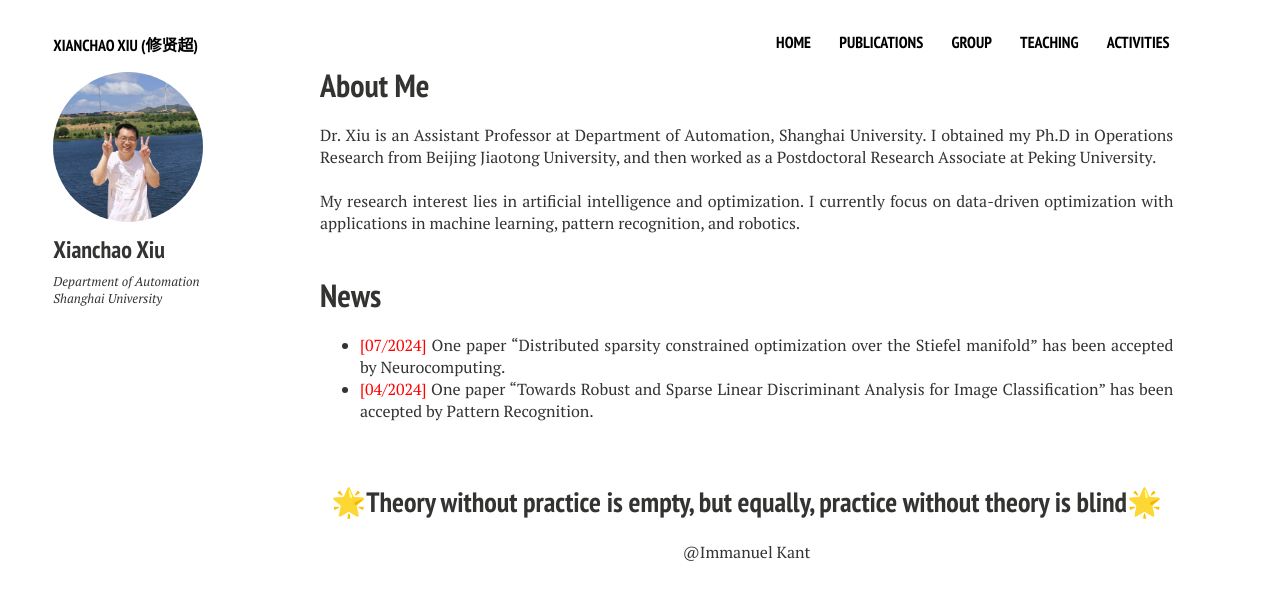
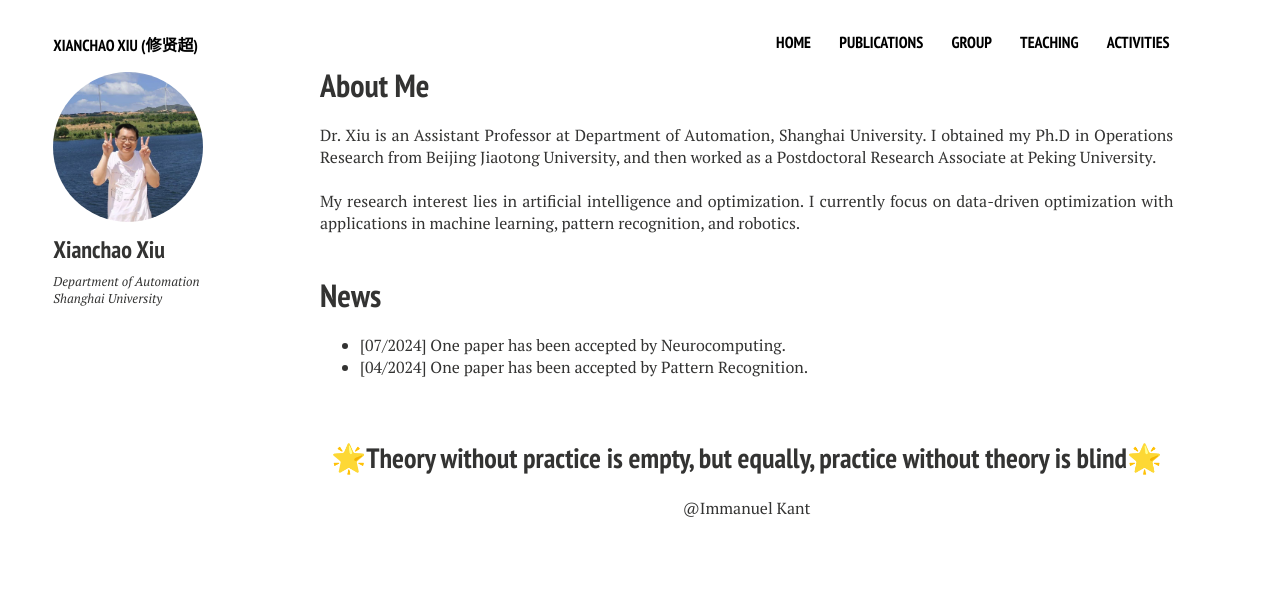
Before and after one commit to xianchaoxiu/xianchaoxiu.github.io, a Jekyll site: the page built from index.md, in a window 1280 px wide. Shown: the top 600 px of the page. Built offline with Jekyll 4.4.1, drawn with Linux system fonts in a browser that asks for light colours; nearby versions of some CDN libraries.

Commit message:
Update home2.html

```diff
--- a/_layouts/home2.html
+++ b/_layouts/home2.html
@@ -36,8 +36,8 @@
 
         <h1>News</h1>
         <ul>
-        <li> <font color=red> [07/2024] </font> One paper “Distributed sparsity constrained optimization over the Stiefel manifold” has been accepted by Neurocomputing.</li>
-	<li> <font color=red> [04/2024] </font> One paper “Towards Robust and Sparse Linear Discriminant Analysis for Image Classification” has been accepted by Pattern Recognition.</li> <br><br>
+        <li> [07/2024]  One paper has been accepted by Neurocomputing.</li>
+	<li> [04/2024]  One paper has been accepted by Pattern Recognition.</li> <br><br>
         </ul>
 
 
```
